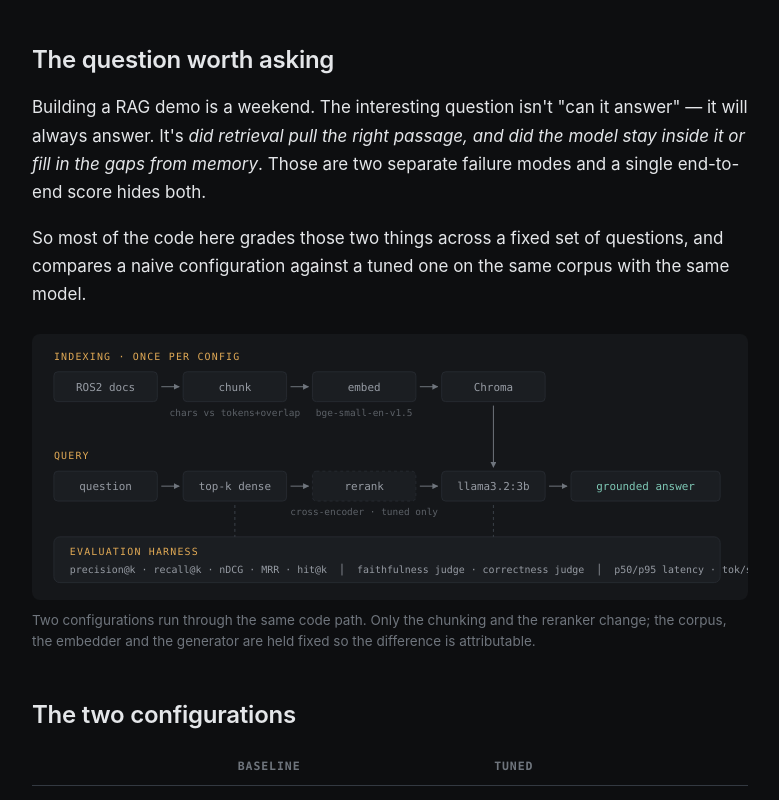
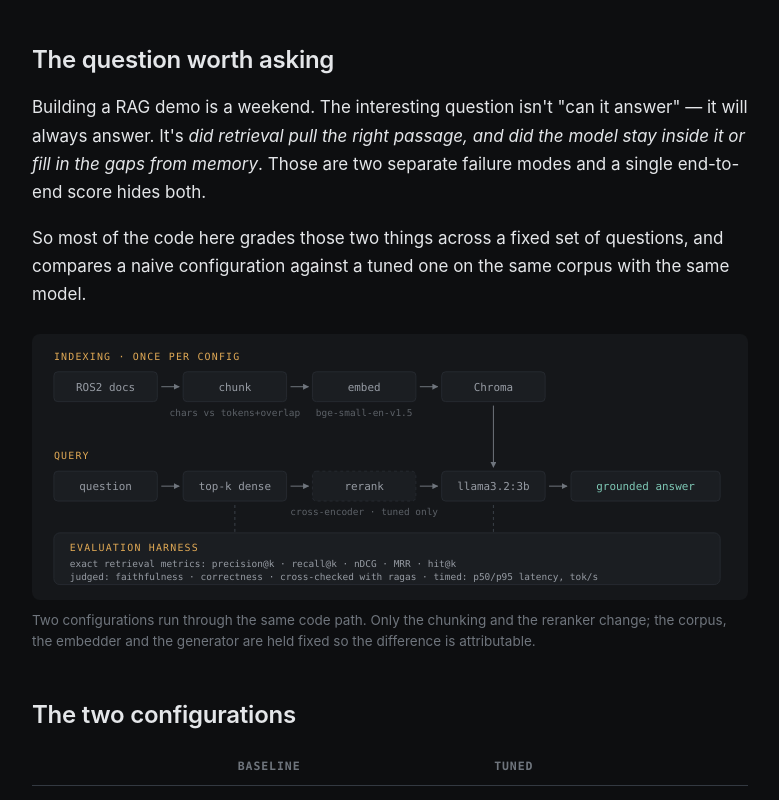
Before and after one commit to isotupa/isotupa.github.io, a plain HTML site: page projects/ros2-rag.html in a window 1280 px wide. Shown: the part 462-1262 px from the top of the page, without its empty margins (250-1029 px from the left). Drawn offline with Linux system fonts and the light colour scheme.

Commit message:
Split the harness label in the RAG diagram so it fits its box
Co-Authored-By: Claude Opus 5 <noreply@anthropic.com>
Claude-Session: https://claude.ai/code/session_01WWbv5fM7kwDtGVVEmCTJcr

```diff
--- a/projects/ros2-rag.html
+++ b/projects/ros2-rag.html
@@ -87,11 +87,12 @@ compares a naive configuration against a tuned one on the same corpus with the s
       <path d="M464 72 V134"/>
     </g>
 
-    <rect x="22" y="204" width="670" height="46" rx="6" fill="#1b1e22" stroke="#262a30"/>
-    <text x="38" y="222" fill="#e0a955" font-size="10" letter-spacing="1.2">EVALUATION HARNESS</text>
-    <text x="38" y="240" font-size="10">precision@k · recall@k · nDCG · MRR · hit@k &nbsp;│&nbsp; faithfulness judge · correctness judge &nbsp;│&nbsp; p50/p95 latency · tok/s &nbsp;│&nbsp; ragas cross-check</text>
+    <rect x="22" y="200" width="670" height="52" rx="6" fill="#1b1e22" stroke="#262a30"/>
+    <text x="38" y="218" fill="#e0a955" font-size="10" letter-spacing="1.2">EVALUATION HARNESS</text>
+    <text x="38" y="234" font-size="9.5">exact retrieval metrics: precision@k · recall@k · nDCG · MRR · hit@k</text>
+    <text x="38" y="247" font-size="9.5">judged: faithfulness · correctness &#183; cross-checked with ragas &#183; timed: p50/p95 latency, tok/s</text>
     <g stroke="#3b4149" fill="none" stroke-dasharray="3 3">
-      <path d="M204 172 V204"/><path d="M464 172 V204"/>
+      <path d="M204 172 V200"/><path d="M464 172 V200"/>
     </g>
   </g>
 </svg>
```
